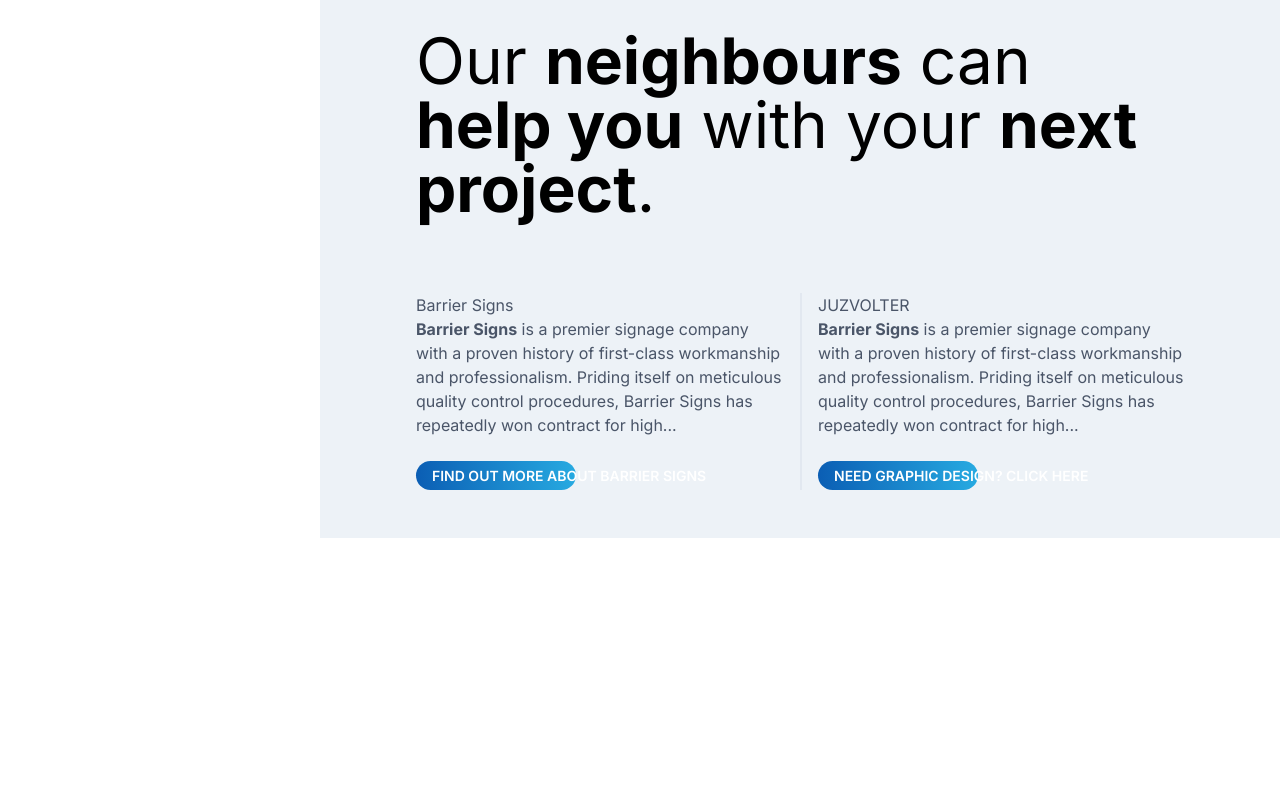
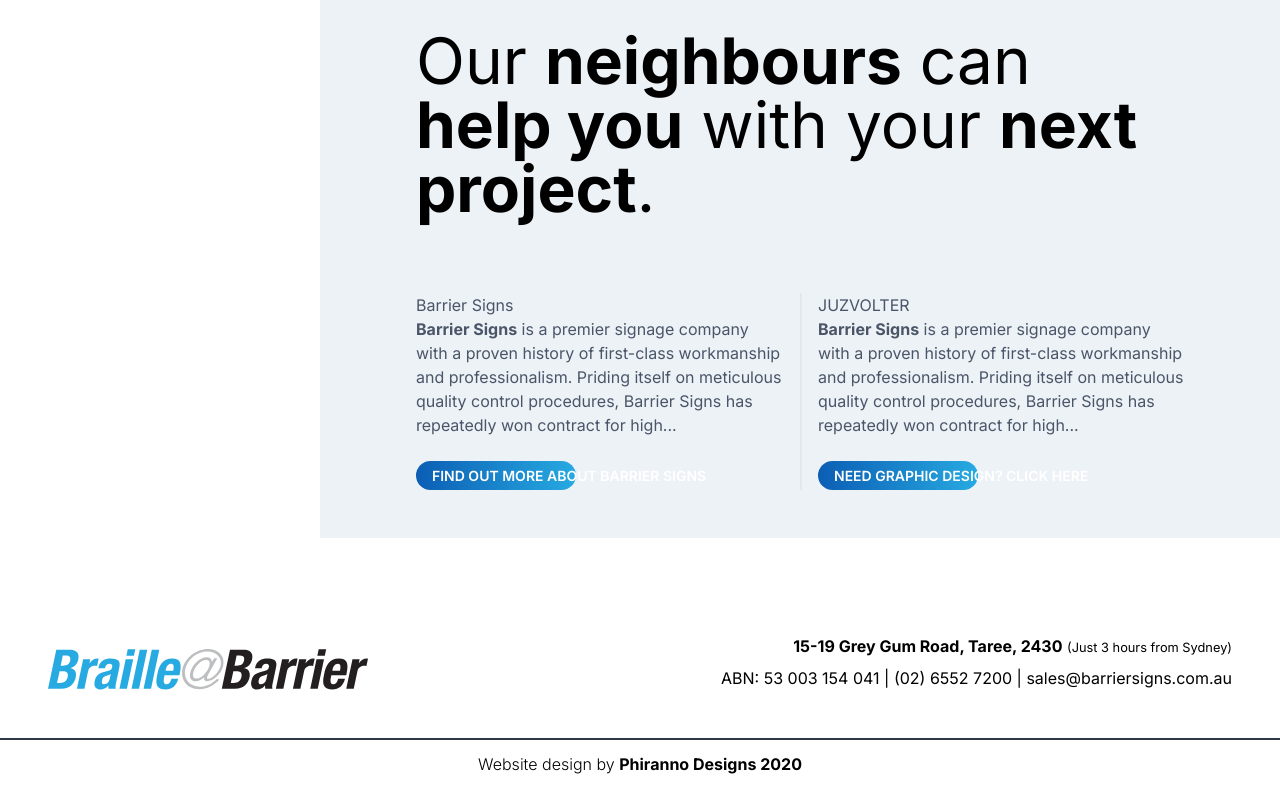
Before and after one commit to syedadeel2/braillebarrier.com.au, a Gatsby site: page / in a window 1280 px wide. Shown: the part 2170-2970 px from the top of the page. Before the commit the page ends 2708 px from the top, so only its background shows below. Built offline with nearby package versions, Linux system fonts and the light colour scheme; Gatsby itself is replaced by a stand-in of ours.

Commit message:
Add footer

```diff
--- /dev/null
+++ b/src/components/footer.js
@@ -0,0 +1,52 @@
+import React from 'react';
+
+import useGraphql from '../hooks/use-graphql';
+import logo from '../images/braille-at-barrier-logo.svg';
+
+const Footer = () => {
+  const { site } = useGraphql();
+  return (
+    <footer>
+      <div className="px-12 pt-24 pb-12 text-center md:text-left md:items-end md:justify-between md:flex">
+        <h2 className="w-full max-w-xs">
+          <img src={logo} alt={site.siteMetadata.title} className="w-full" />
+        </h2>
+        <div className="mt-6 md:text-right md:mt-0">
+          <p>
+            <span className="font-bold">{site.siteMetadata.address}</span>{' '}
+            <small className="inline-block">(Just 3 hours from Sydney)</small>
+          </p>
+          <p className="mt-2">
+            <span className="inline-block">ABN: {site.siteMetadata.ABN}</span> |{' '}
+            <a
+              href={`tel:${site.siteMetadata.phone}`}
+              className="inline-block hover:underline"
+            >
+              {site.siteMetadata.phone}
+            </a>{' '}
+            |{' '}
+            <a
+              href={`mailto:${site.siteMetadata.email}`}
+              className="inline-block hover:underline"
+            >
+              {site.siteMetadata.email}
+            </a>
+          </p>
+        </div>
+      </div>
+      <div className="px-12 pt-3 pb-6 font-light text-center border-t-2 border-gray-800">
+        Website design by{' '}
+        <a
+          href="https://www.phirannodesigns.com.au"
+          target="_blank"
+          rel="noopener noreferrer"
+          className="font-bold"
+        >
+          Phiranno Designs {new Date().getFullYear()}
+        </a>
+      </div>
+    </footer>
+  );
+};
+
+export default Footer;
--- a/src/components/layout.js
+++ b/src/components/layout.js
@@ -3,6 +3,7 @@ import { IoIosMenu, IoIosClose } from 'react-icons/io';
 import PropTypes from 'prop-types';
 
 import Header from './header';
+import Footer from './footer';
 
 const Layout = ({ home, children }) => {
   const [isOpen, setOpen] = React.useState(false);
@@ -31,6 +32,7 @@ const Layout = ({ home, children }) => {
               {children}
             </main>
           </div>
+          <Footer />
         </div>
       </div>
     </div>
```
